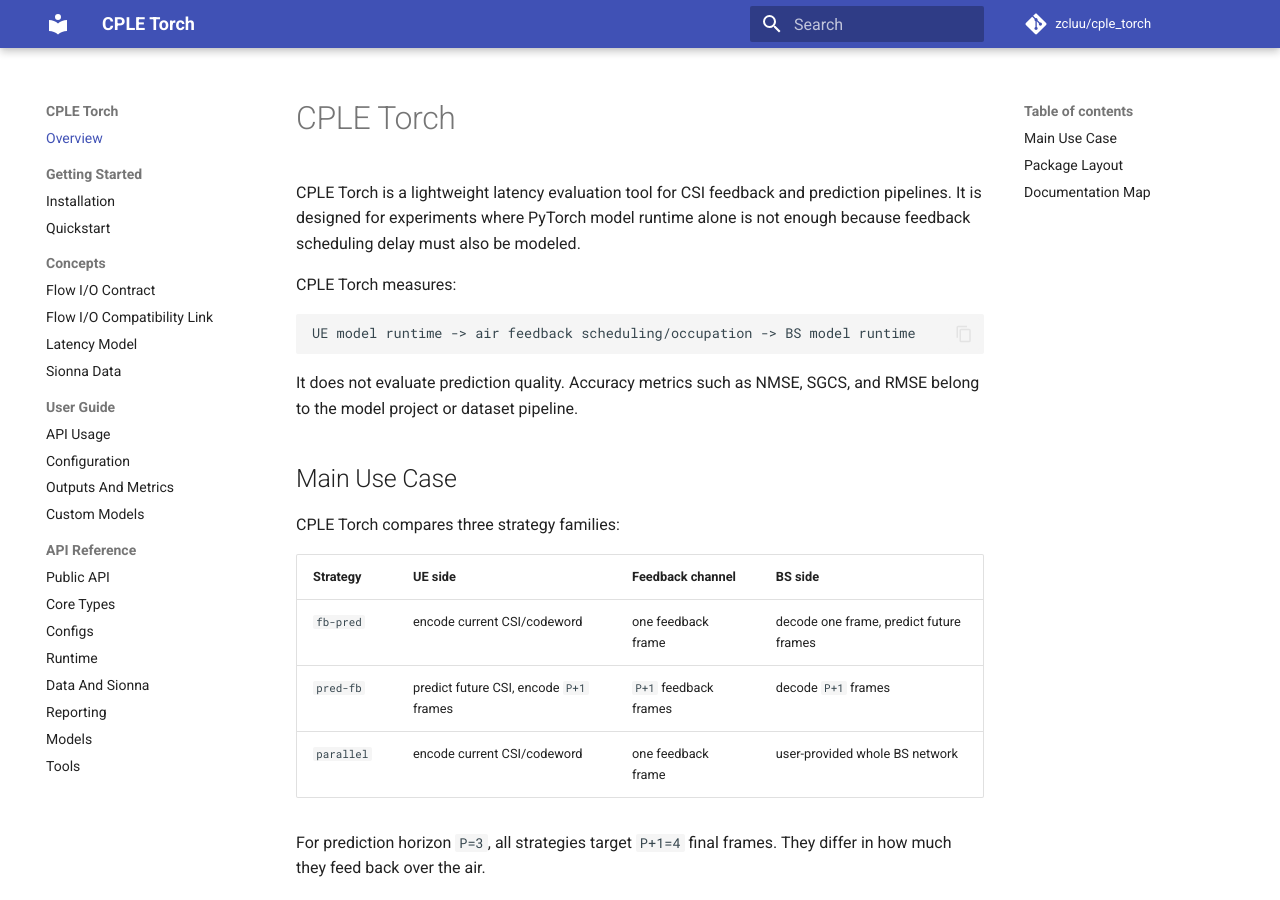
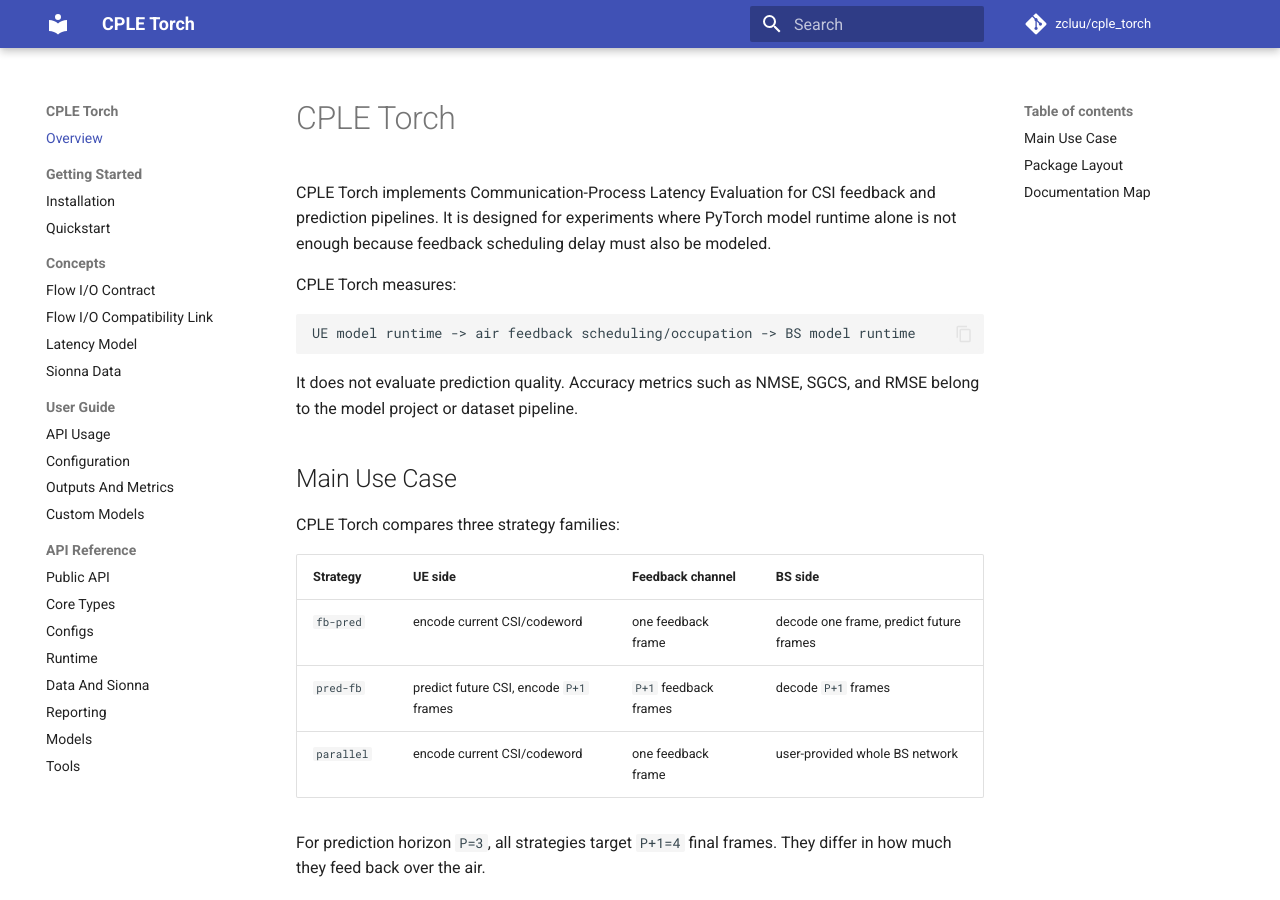
Before and after one commit to zcluu/cple_torch, an MkDocs documentation site: the page built from docs/index.md, in a window 1280 px wide and 900 px high. Built offline with MkDocs 1.6.1 and Material for MkDocs 9.7.7, drawn with Linux system fonts in a browser that asks for light colours; comment, search, counter and statistics services are not loaded.

Commit message:
Clarify CPLE project definition

```diff
--- a/docs/index.md
+++ b/docs/index.md
@@ -1,8 +1,9 @@
 # CPLE Torch
 
-CPLE Torch is a lightweight latency evaluation tool for CSI feedback and prediction
-pipelines. It is designed for experiments where PyTorch model runtime alone is
-not enough because feedback scheduling delay must also be modeled.
+CPLE Torch implements Communication-Process Latency Evaluation for CSI feedback
+and prediction pipelines. It is designed for experiments where PyTorch model
+runtime alone is not enough because feedback scheduling delay must also be
+modeled.
 
 CPLE Torch measures:
 
--- a/mkdocs.yml
+++ b/mkdocs.yml
@@ -1,5 +1,5 @@
 site_name: CPLE Torch
-site_description: Communication Process Lightweight Evaluation for CSI feedback and prediction latency tests.
+site_description: Communication-Process Latency Evaluation for CSI feedback and prediction latency tests.
 repo_url: https://github.com/zcluu/cple_torch
 repo_name: zcluu/cple_torch
 theme:
--- a/setup.py
+++ b/setup.py
@@ -9,7 +9,7 @@
 setup(
     name="cple-torch",
     version="0.2.0",
-    description="PyTorch latency evaluation toolkit for CSI feedback and prediction pipelines",
+    description="Communication-Process Latency Evaluation toolkit for CSI feedback and prediction pipelines",
     long_description=README,
     long_description_content_type="text/markdown",
     author="CPLE contributors",
```
Also changed, not shown: README.md (+4 -4 lines).
